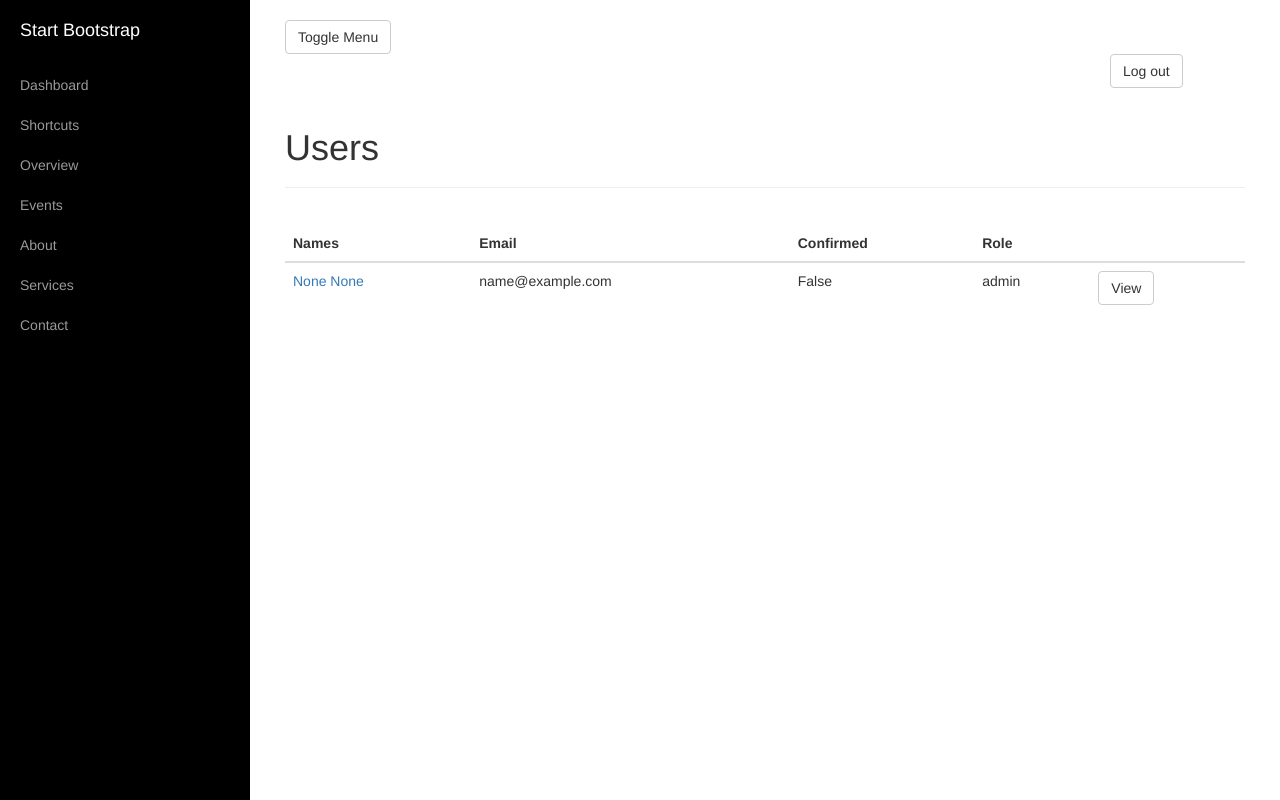
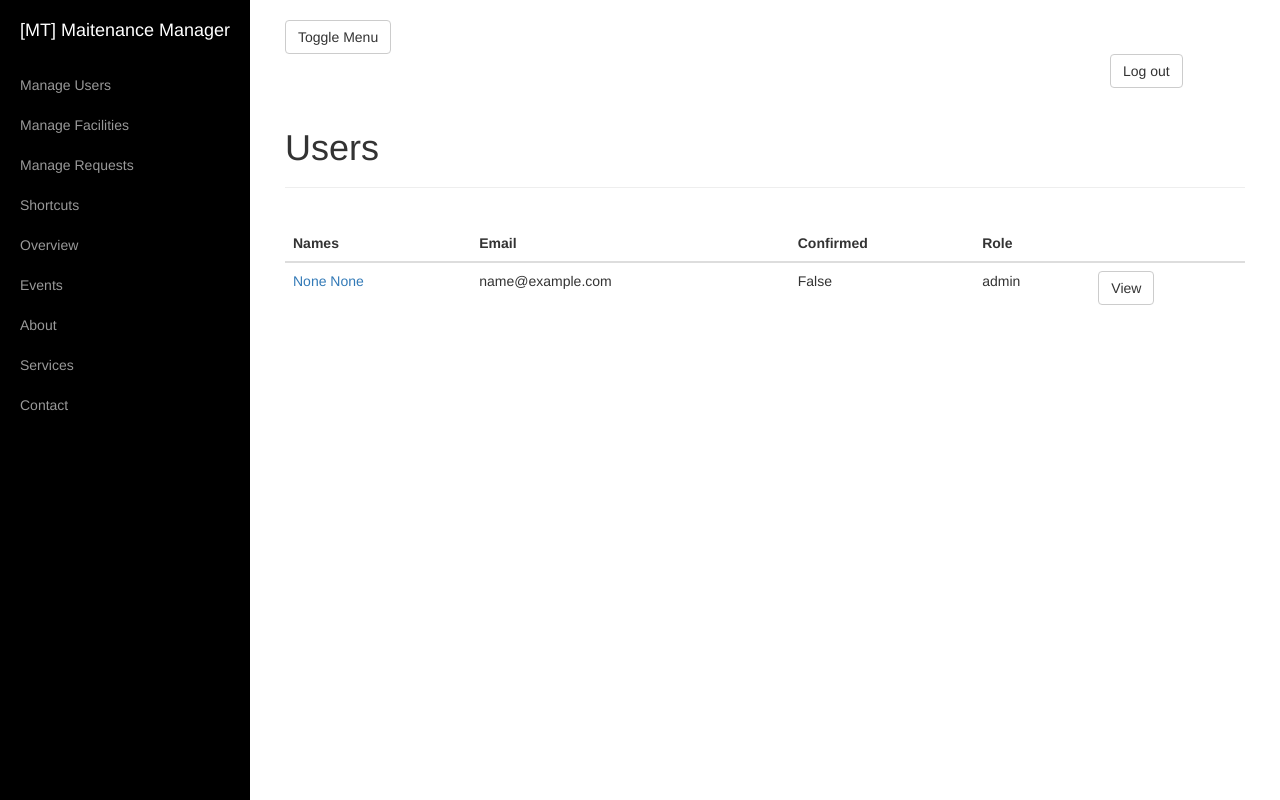
Before and after one commit to GDP254/bc-14-maintenance-tracker, a Flask app: page /users/view in a window 1280 px wide. Run offline with Flask 2, Linux system fonts and the light colour scheme; the visitor is signed in with stand-in values (Sample User, id 1); data comes from the database, SQL or seed files in the repository; parts of the project's set-up code (start-up, migrations or seed data) failed here and were passed over; some libraries are stand-ins or nearby versions.

Commit message:
[Chore] Adding relevant links to menu

```diff
--- a/app/templates/base.html
+++ b/app/templates/base.html
@@ -15,11 +15,17 @@
             <ul class="sidebar-nav">
                 <li class="sidebar-brand">
                     <a href="#">
-                        Start Bootstrap
+                        [MT] Maitenance Manager
                     </a>
                 </li>
                 <li>
-                    <a href="#">Dashboard</a>
+                    <a href="{{ url_for('view_users') }}">Manage Users</a>
+                </li>
+                <li>
+                    <a href="{{ url_for('view_facilities') }}">Manage Facilities</a>
+                </li>
+                <li>
+                    <a href="{{ url_for('register_request') }}">Manage Requests</a>
                 </li>
                 <li>
                     <a href="#">Shortcuts</a>
--- a/app/views.py
+++ b/app/views.py
@@ -11,7 +11,8 @@
 @app.route('/')
 @login_required
 def index():
-    return render_template("index.html")
+	return redirect(url_for('view_users'))
+    #return render_template("index.html")
 
 @app.route('/user/signin', methods=['GET', 'POST'])
 def signin():
```
